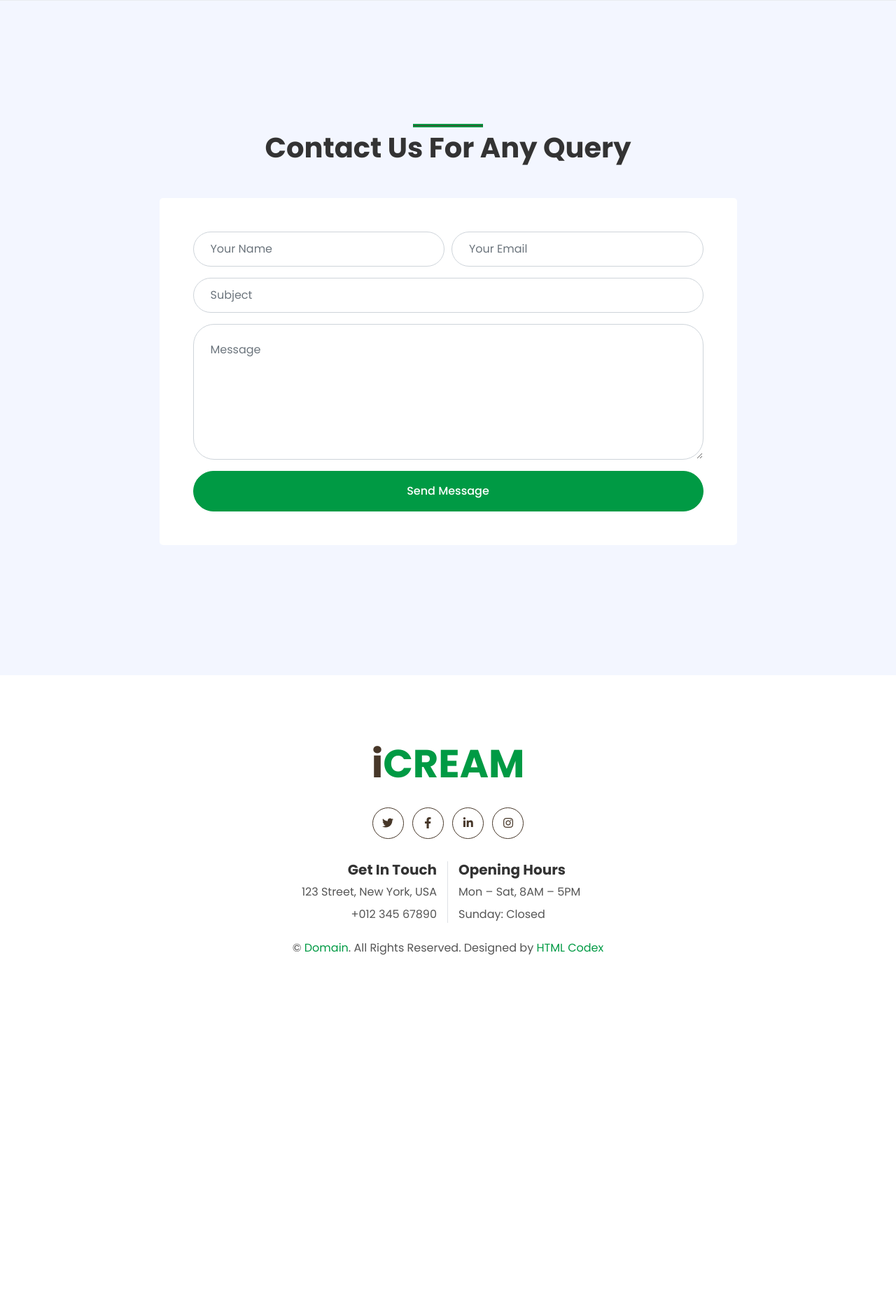
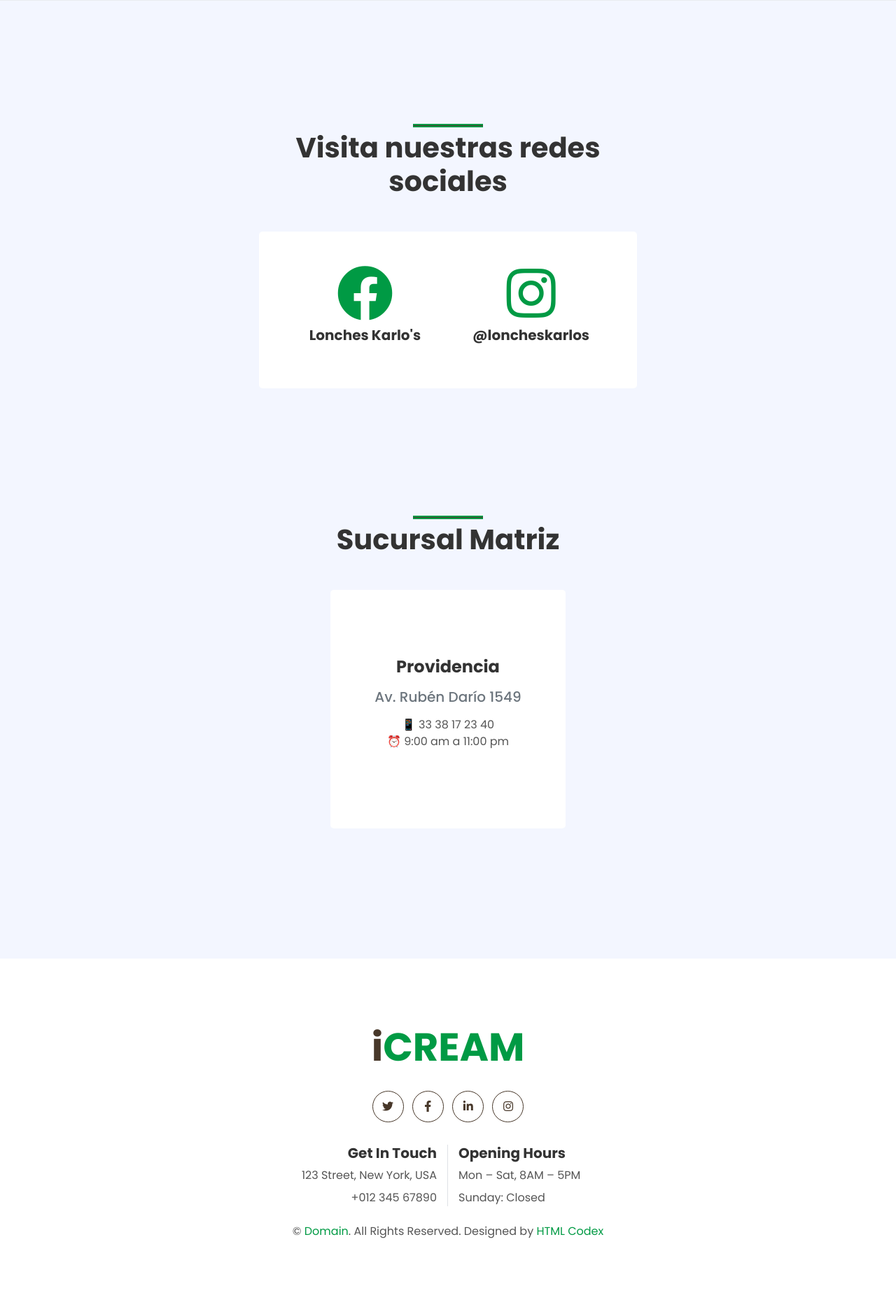
Before and after one commit to nightfury-04/loncheskarlos, a PHP site: page /contact.php in a window 1280 px wide. Shown: the part 531-2399 px from the top of the page at 70% size. Before the commit the page ends 1896 px from the top, so only its background shows below. Run offline with PHP 8.4, Linux system fonts and the light colour scheme; data that the repository does not hold is empty; style sheets or scripts are compiled from the project's sources; some libraries are stand-ins or nearby versions; some web fonts are replaced.

Commit message:
Update contact page

```diff
--- a/contact.php
+++ b/contact.php
@@ -42,47 +42,58 @@
     ?>
 
 
-    <!-- Contact Start -->
     <div class="container-fluid py-5">
         <div class="container py-5">
             <div class="row justify-content-center">
                 <div class="col-lg-6">
-                    <h1 class="section-title position-relative text-center mb-5">Contact Us For Any Query</h1>
+                    <h1 class="section-title position-relative text-center mb-5">Visita nuestras redes sociales</h1>
                 </div>
             </div>
             <div class="row justify-content-center">
-                <div class="col-lg-9">
+                <div class="col-lg-6">
                     <div class="contact-form bg-light rounded p-5">
-                        <div id="success"></div>
-                        <form name="sentMessage" id="contactForm" novalidate="novalidate">
-                            <div class="form-row">
-                                <div class="col-sm-6 control-group">
-                                    <input type="text" class="form-control p-4" id="name" placeholder="Your Name" required="required" data-validation-required-message="Please enter your name" />
-                                    <p class="help-block text-danger"></p>
-                                </div>
-                                <div class="col-sm-6 control-group">
-                                    <input type="email" class="form-control p-4" id="email" placeholder="Your Email" required="required" data-validation-required-message="Please enter your email" />
-                                    <p class="help-block text-danger"></p>
-                                </div>
+                        <div class="row">
+                            <div class="col-12 col-lg-6 text-center mb-3">
+                                <i class="fab fa-facebook fa-5x mb-2 text-primary"></i>
+                                <h5 class="font-weight-bold m-0">Lonches Karlo's</h5>
                             </div>
-                            <div class="control-group">
-                                <input type="text" class="form-control p-4" id="subject" placeholder="Subject" required="required" data-validation-required-message="Please enter a subject" />
-                                <p class="help-block text-danger"></p>
+                            <div class="col-12 col-lg-6 text-center">
+                                <i class="fab fa-instagram fa-5x mb-2 text-primary"></i>
+                                <h5 class="font-weight-bold m-0">@loncheskarlos</h5>
                             </div>
-                            <div class="control-group">
-                                <textarea class="form-control p-4" rows="6" id="message" placeholder="Message" required="required" data-validation-required-message="Please enter your message"></textarea>
-                                <p class="help-block text-danger"></p>
-                            </div>
-                            <div>
-                                <button class="btn btn-primary btn-block py-3 px-5" type="submit" id="sendMessageButton">Send Message</button>
-                            </div>
-                        </form>
+                        </div>
                     </div>
                 </div>
             </div>
         </div>
     </div>
-    <!-- Contact End -->
+
+    <div class="container-fluid py-5">
+        <div class="container py-5">
+            <div class="row justify-content-center">
+                <div class="col-lg-6">
+                    <h1 class="section-title position-relative text-center mb-5">Sucursal Matriz</h1>
+                </div>
+            </div>
+            <div class="row justify-content-center">
+                <div class="col-lg-auto">
+                    <div class="contact-form bg-light rounded p-5">
+                        <div class="col-12 py-5 text-center">
+                            <h4 class="font-weight-bold mb-3 text-large">Providencia</h4>
+                            <h5 class="text-muted mb-3 text-large">
+                            Av. Rubén Darío 1549
+                            </h5>
+                            <p class="text-large">
+                            📱 33 38 17 23 40
+                            <br/>
+                            ⏰ 9:00 am a 11:00 pm
+                            </p>
+                        </div>
+                    </div>
+                </div>
+            </div>
+        </div>
+    </div>
 
 
     <!-- Footer Start -->
```
